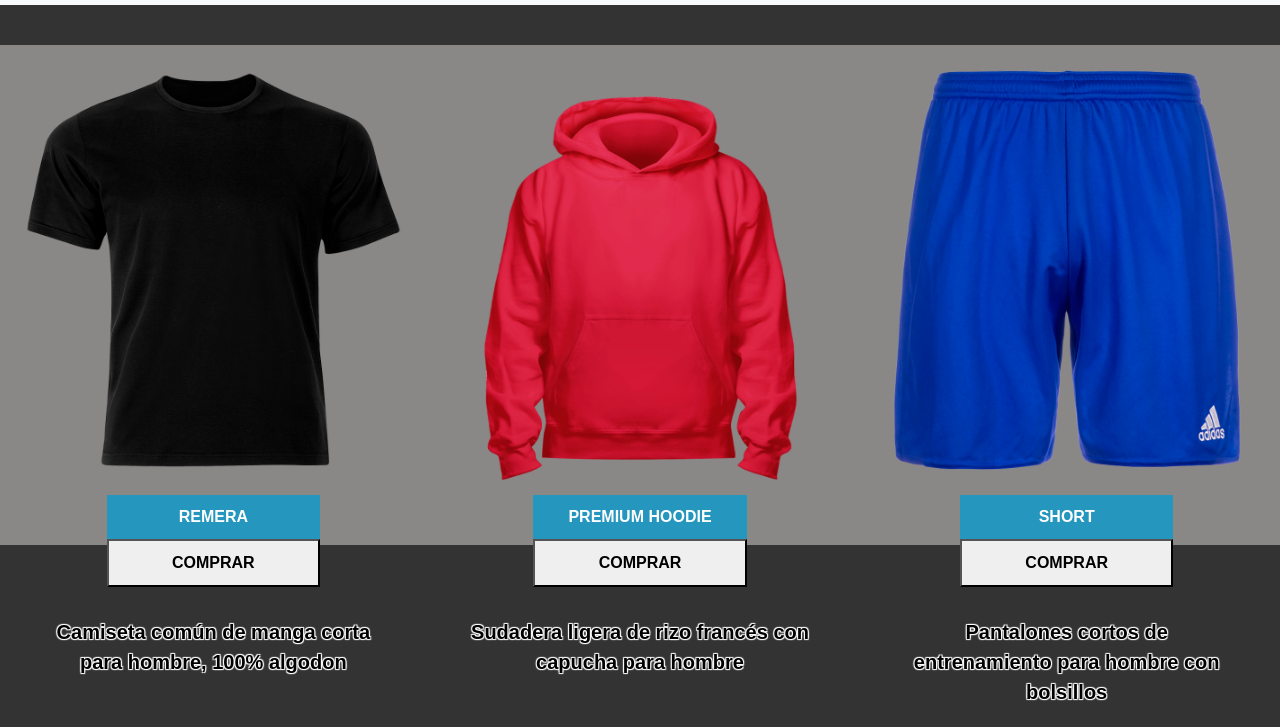
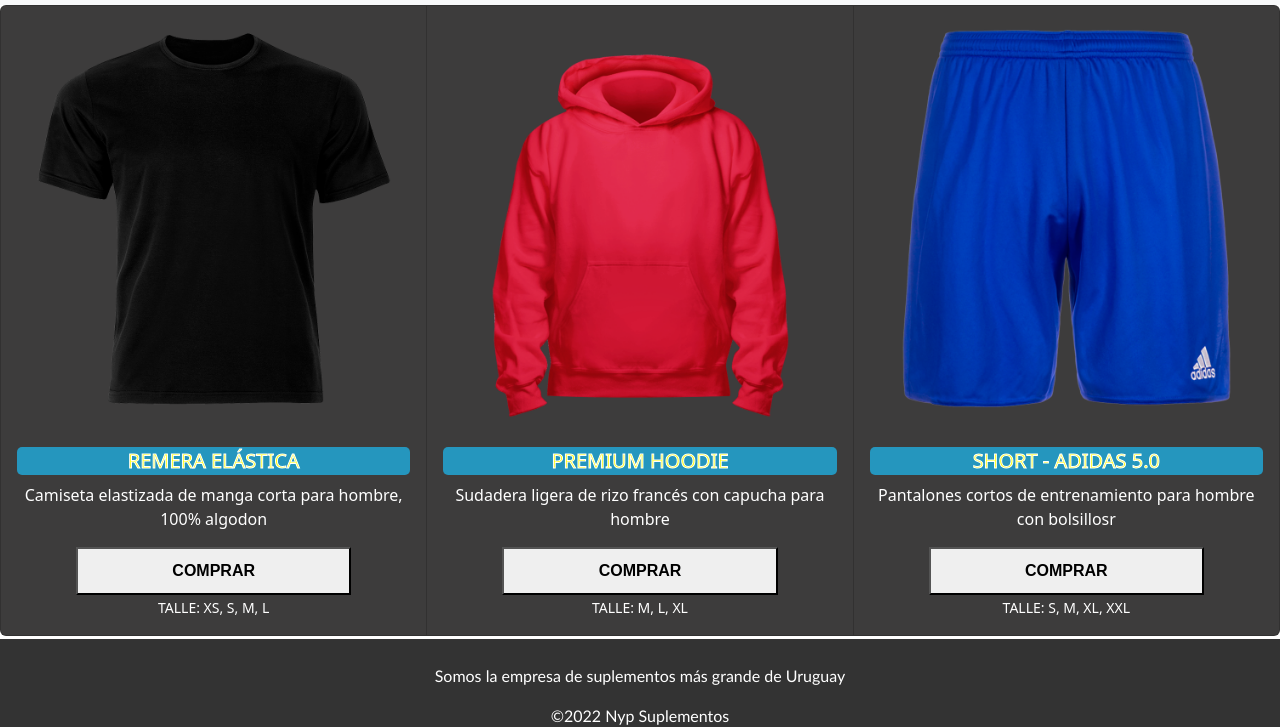
Before and after one commit to GuilleMaciel/NypSuplementos, a website: page pages/indumentaria.html in a window 1280 px wide. Shown: the part 77-804 px from the top of the page. Drawn offline with nearby package versions, Linux system fonts and the light colour scheme.

Commit message:
Final, correciones totales

```diff
--- a/pages/indumentaria.html
+++ b/pages/indumentaria.html
@@ -17,7 +17,7 @@
     <header>
         <nav class="navbar navbar-expand-lg bg-light">
             <div class="container-fluid">
-                <a class="navbar-brand" href="../index.html"><img src="../img/Logo principal.png" alt="Logo Principal"></a>
+                <a class="navbar-brand" href="../index.html"><img class="zoomealo" src="../img/Logo principal.png" alt="Logo Principal"></a>
                 <button class="navbar-toggler" type="button" data-bs-toggle="collapse" data-bs-target="#navbarNavAltMarkup" aria-controls="navbarNavAltMarkup" aria-expanded="false" aria-label="Toggle navigation">
                 <span class="navbar-toggler-icon"></span>
                 </button>
@@ -56,26 +56,33 @@
 -->
 
 <section>
-
-        <section>
-            <div class="box-cards">
-                <div class="box box1">
-                    <img src="../img/remera.png" alt="remera">
-                    <span class="botton boton1" >REMERA</span>
+    <div class="card-group">
+        <div class="card">
+            <img src="../img/remera.png" class="card-img-top" alt="...">
+            <div class="card-body">
+                <h5 class="card-title">REMERA ELÁSTICA</h5>
+                <p class="card-text">Camiseta elastizada de manga corta para hombre, 100% algodon</p>
                 <button class="boton">COMPRAR</button>
-                    <p>Camiseta común de manga corta para hombre, 100% algodon</p>
+                <p class="card-text"><small>TALLE: XS, S, M, L</small></p>
             </div>
-                <div class="box box2">
-                    <img src="../img/hoodie.png" alt="hoodie">
-                    <span class="botton boton2">PREMIUM HOODIE</span>
+        </div>
+        <div class="card">
+            <img src="../img/hoodie.png" class="card-img-top" alt="...">
+            <div class="card-body">
+                <h5 class="card-title">PREMIUM HOODIE</h5>
+                <p class="card-text">Sudadera ligera de rizo francés con capucha para hombre</p>
                 <button class="boton">COMPRAR</button>
-                    <p>Sudadera ligera de rizo francés con capucha para hombre</p>
+                <p class="card-text"><small>TALLE: M, L, XL</small></p>
             </div>
-                <div class="box box3">
-                    <img src="../img/short.png" alt="short">
-                    <span class="botton boton3">SHORT</span>
+        </div>
+        <div class="card">
+            <img src="../img/short.png" class="card-img-top" alt="...">
+            <div class="card-body">
+                <h5 class="card-title">SHORT - ADIDAS 5.0</h5>
+                <p class="card-text">Pantalones cortos de entrenamiento para hombre con bolsillosr</p>
                 <button class="boton">COMPRAR</button>
-                    <p> Pantalones cortos de entrenamiento para hombre con bolsillos</p>
+                <p class="card-text"><small>TALLE: S, M, XL, XXL</small></p>
+            </div>
         </div>
     </div>
 </section>
--- a/scss/_guiasuplementos.scss
+++ b/scss/_guiasuplementos.scss
@@ -17,7 +17,6 @@
     h3 {
     color: #2596be;
     font-size: 24px;
-
         }
 
 }
--- a/scss/_suplementoseindumentaria.scss
+++ b/scss/_suplementoseindumentaria.scss
@@ -1,41 +1,8 @@
 /*Suplementos y indumentaria*/
 
-:root{
-    --color1:#2596be;
-    --color2:#2596be;
-    --color3:#2596be;
-}
-
-.box-cards{
-    height: 500px;
-    width: 100%;
-    display: flex;
-    justify-content: space-around;
-    background-color: #333;
-    width: 100%;
-    height: 100vh;
-
-
-    .box {
-    background-color: rgb(138, 135, 135);
-    height: 500px;
-    width: 70%;
-    margin-top: 40px;
-    color: rgb(254, 254, 254);
-    }
-}
-
-.box {
-
-    img{
-        height: 450px;
-        width: 100%;
-        object-fit: cover;
-        }
-
-        .botton{
+.boton {
     padding: 10px;
-            width:50%;
+    width:70%;
     font-family: sans-serif;
     text-align: center;
     margin: 0px auto;
@@ -44,46 +11,37 @@
     position: relative;
     z-index: 2;
     font-weight: bold;
-        }
-
-            p {
-                font-family: sans-serif;
-                text-align: center;
-                color: black;
-                font-weight: bolder;
-                text-shadow: -1px -1px 1px white, 1px -1px 1px white, -1px 1px 1px white, 1px 1px 1px white;
-                font-size: 20px;
-                width: 80%;
-                margin:30px auto;
-            }
-
-                &:hover .botton{
-                    transform: rotate(-10deg);
-                    }
+    transition: transform .2s;
 }
 
 
-.boton1{
-    background-color: var(--color1);
-}
-.boton2{
-    background-color: var(--color2);
-}
-.boton3{
-    background-color: var(--color3);
+.boton:hover {
+    transform: scale(1.1);
 }
 
+.card-title {
+    background-color: #2596be;
+    border-radius: 5px;
+    padding: 2px;
+    -webkit-text-fill-color: yellow;
+    -webkit-text-stroke: 1px white;
+}
 
-.boton {
-    padding: 10px;
-    width:50%;
-    font-family: sans-serif;
+.card {
     text-align: center;
-    margin: 0px auto;
-    transition: .3s;
-    display: block;
-    position: relative;
-    z-index: 2;
-    font-weight: bold;
+    background-color: rgb(61, 60, 60);
+}
 
+.card-text {
+    color: white;
 }
+
+h5 {
+    background-color: black;
+    transition: background-color .5s;
+    cursor: default;
+}
+
+h5:hover {
+    background-color: red;
+}
--- a/scss/styles.scss
+++ b/scss/styles.scss
@@ -39,6 +39,22 @@
     max-width: 100%;
 }
 
+.zoomealo {
+    transition: transform .2s;
+}
+
+.zoomealo:hover {
+    transform: scale(1.1);
+}
+
+.nav-link {
+    transition: transform .2s;
+}
+
+.nav-link:hover {
+    transform: scale(1.1)
+}
+
 
 
 /*NavBar*/
@@ -74,7 +90,7 @@
     }
 
     .collapse {
-        height: 160px;
+        height: 175px;
         margin-top: 50px;
         margin-bottom: 10px;
     }
@@ -168,15 +184,15 @@
 
 @media (max-width: 768px) {
     .contenedor {
-        line-height: 20px;
+        height: 300px;
     }
     .centrado {
         font-size: 20px;
-        top: 25px;
+        top: 35px;
     }
     .centrado-2 {
         font-size: 16px;
-        top: 59px;
+        top: 95px;
     }
     .centrado-3 {
         font-size: 14px;
@@ -186,14 +202,16 @@
     }
 }
 
-
 @media (max-width: 576px) {
+    .contenedor {
+        height: 300px;
+    }
     .centrado {
         font-size: 18px;
     }
     .centrado-2 {
         font-size: 15px;
-
+        top: 85px;
     }
     .centrado-3 {
         font-size: 13px;
```
Also changed, not shown: index.html (+1 -1 lines), pages/contactanos.html (+1 -1 lines), pages/guiasuplementos.html (+1 -1 lines), pages/suplementos.html (+27 -18 lines), css/styles.css, 1 other file. Lines whose indentation alone changed are shown as unchanged.
